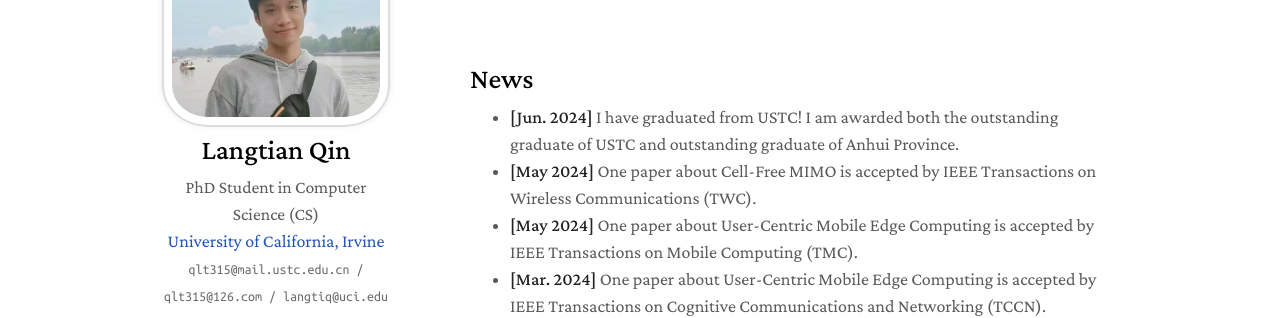
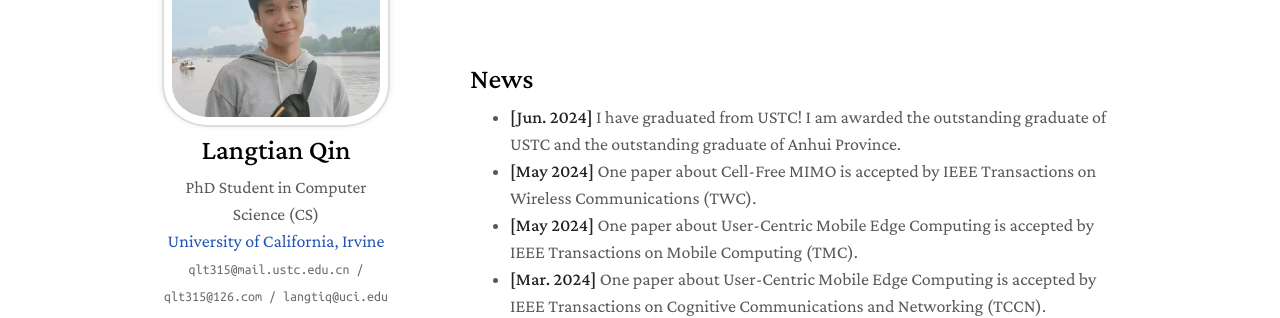
Before and after one commit to qlt315/qlt315.github.io, a Jekyll site: the page built from index.md, in a window 1280 px wide and 900 px high, scrolled down 361 px. Shown: the part 153-471 px from the top of the window. Built offline with Jekyll 4.4.1, drawn with Linux system fonts in a browser that asks for light colours; a style sheet for code colours, icons or effects is not loaded.

Commit message:
Update news.md

```diff
--- a/_includes/news.md
+++ b/_includes/news.md
@@ -3,7 +3,7 @@
 <h2 style="margin: 60px 0px 10px;">News</h2>
 
 <ul>
-  <li><strong>[Jun. 2024]</strong> I have graduated from USTC! I am awarded both the outstanding graduate of USTC and outstanding graduate of Anhui Province.</li>
+  <li><strong>[Jun. 2024]</strong> I have graduated from USTC! I am awarded the outstanding graduate of USTC and the outstanding graduate of Anhui Province.</li>
 
   <li><strong>[May 2024]</strong> One paper about Cell-Free MIMO is accepted by IEEE Transactions on Wireless Communications (TWC).</li>
 
```
